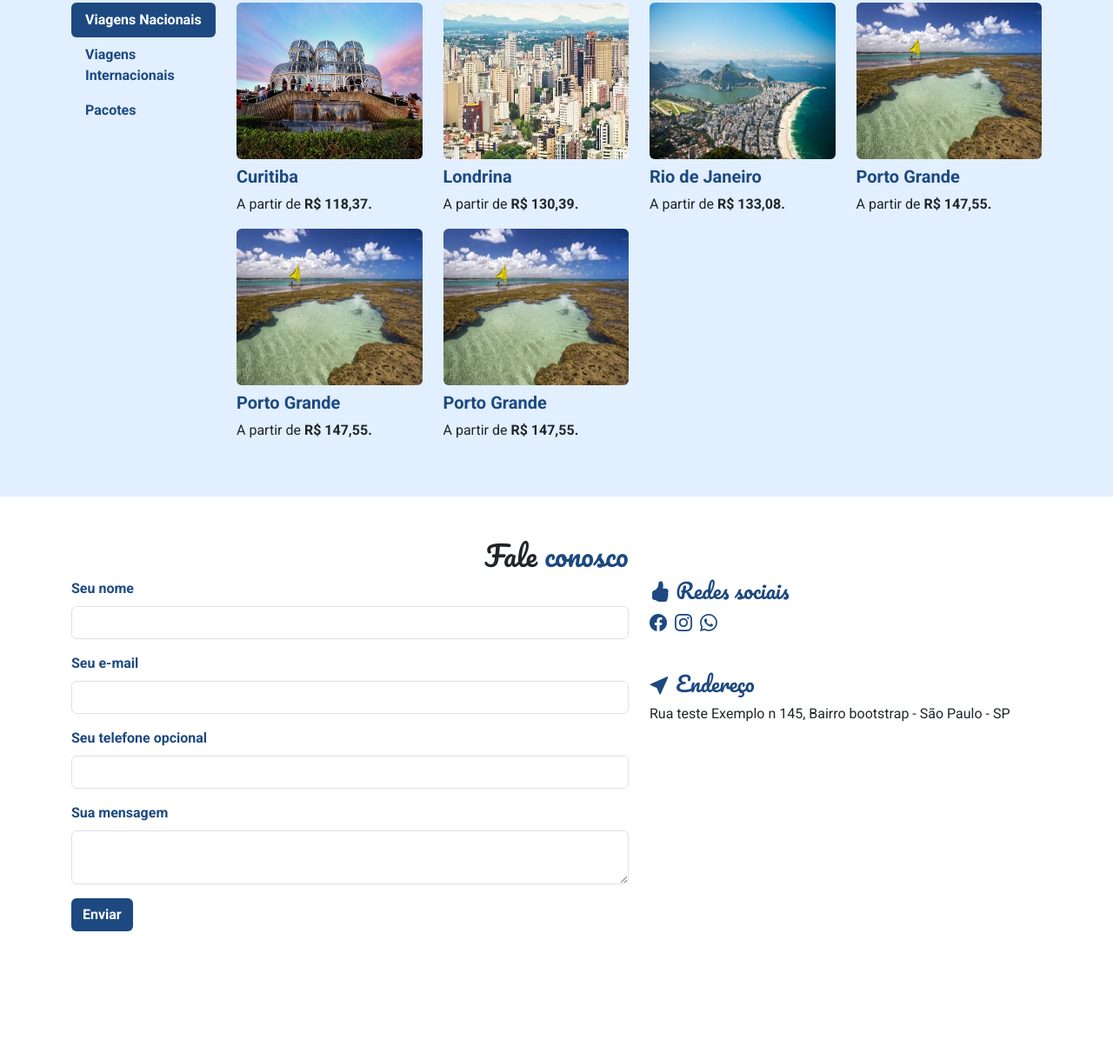
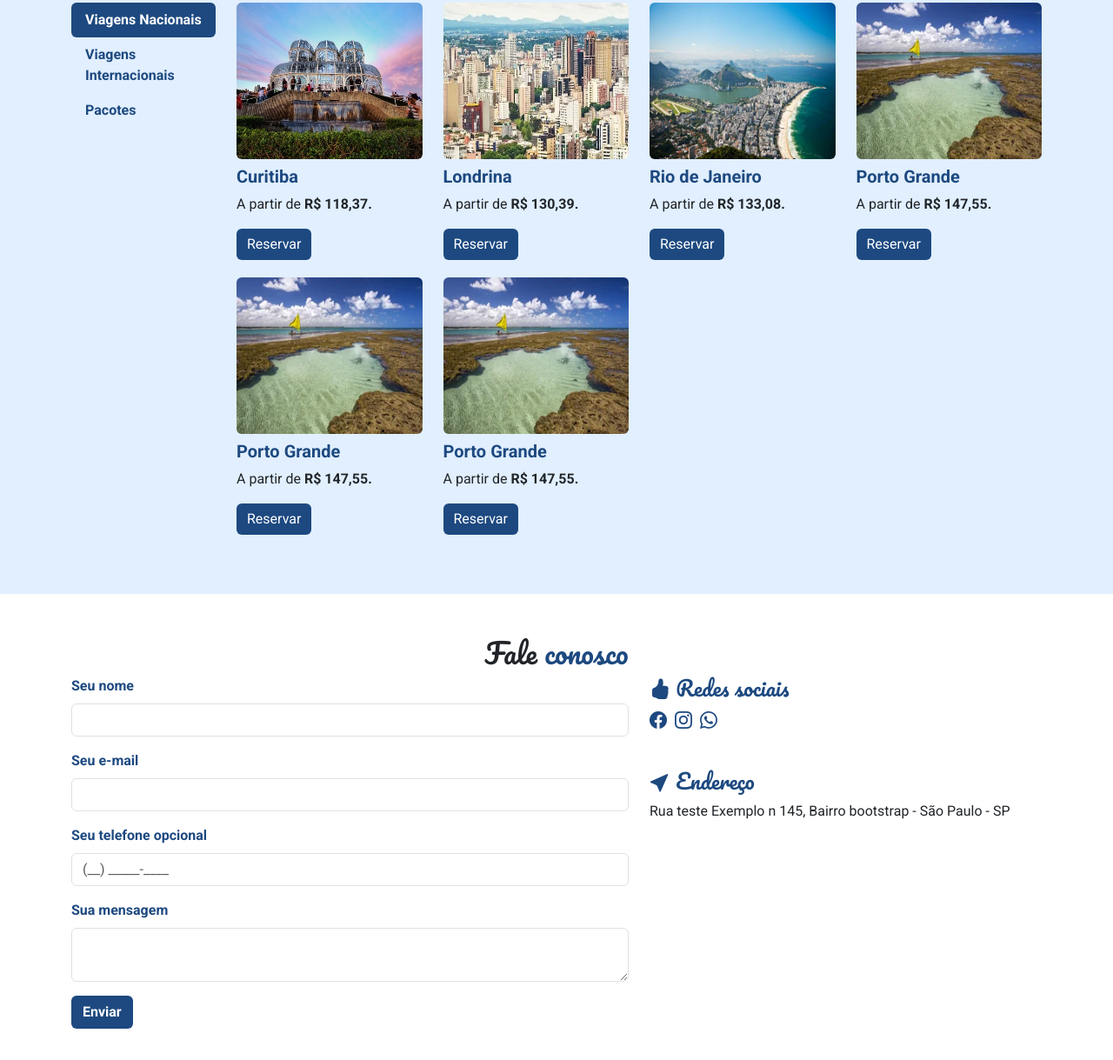
Before and after one commit to AllanVillari/novosAres, a plain HTML site: page index.html in a window 1280 px wide. Shown: the part 1465-2684 px from the top of the page at 87% size. Before the commit the page ends 2632 px from the top, so only its background shows below. Drawn offline with nearby package versions, Linux system fonts and the light colour scheme.

Commit message:
adicional buttons

```diff
--- a/index.html
+++ b/index.html
@@ -174,36 +174,42 @@
                                             alt="Curitiba">
                                         <h5 class="mt-2 fw-bold text-colored">Curitiba</h5>
                                         <p>A partir de <span class="fw-bold">R$ 118,37.</span></p>
+                                        <button type="button" class="btn btn-primary btn-block">Reservar</button>
                                     </div>
                                     <div class="col-md-3">
                                         <img class="d-block w-100 rounded " src="./imagens/ofertas/londrina.jpg"
                                             alt="Londrina">
                                         <h5 class="mt-2 fw-bold text-colored">Londrina</h5>
                                         <p>A partir de <span class="fw-bold">R$ 130,39.</span> </p>
+                                        <button type="button" class="btn btn-primary">Reservar</button>
                                     </div>
                                     <div class="col-md-3">
                                         <img class="d-block w-100 rounded" src="./imagens/ofertas/rio.jpg"
                                             alt="Rio de Janeiro">
                                         <h5 class="mt-2 fw-bold text-colored">Rio de Janeiro</h5>
                                         <p>A partir de <span class="fw-bold">R$ 133,08.</span></p>
+                                        <button type="button" class="btn btn-primary">Reservar</button>
                                     </div>
                                     <div class="col-md-3">
                                         <img class="d-block w-100 rounded" src="./imagens/ofertas/portoG.webp"
                                             alt="Suco de laranja">
                                         <h5 class="mt-2 fw-bold text-colored">Porto Grande</h5>
                                         <p>A partir de <span class="fw-bold">R$ 147,55.</span></p>
+                                        <button type="button" class="btn btn-primary">Reservar</button>
                                     </div>
                                     <div class="col-md-3">
                                         <img class="d-block w-100 rounded" src="./imagens/ofertas/portoG.webp"
                                             alt="Suco de laranja">
                                         <h5 class="mt-2 fw-bold text-colored">Porto Grande</h5>
                                         <p>A partir de <span class="fw-bold">R$ 147,55.</span></p>
+                                        <button type="button" class="btn btn-primary">Reservar</button>
                                     </div>
                                     <div class="col-md-3">
                                         <img class="d-block w-100 rounded" src="./imagens/ofertas/portoG.webp"
                                             alt="Suco de laranja">
                                         <h5 class="mt-2 fw-bold text-colored">Porto Grande</h5>
                                         <p>A partir de <span class="fw-bold">R$ 147,55.</span></p>
+                                        <button type="button" class="btn btn-primary">Reservar</button>
                                     </div>
                                 </div>
                             </div>
@@ -214,24 +220,27 @@
                                             alt="Londres">
                                         <h5 class="mt-2 fw-bold text-colored">Londres</h5>
                                         <p>A partir de <span class="fw-bold">R$ 1879,39.</span></p>
+                                        <button type="button" class="btn btn-primary">Reservar</button>
                                     </div>
                                     <div class="col-md-3">
                                         <img class="d-block w-100 rounded" src="./imagens/ofertas/santiago.webp"
                                             alt="Santiago">
                                         <h5 class="mt-2 fw-bold text-colored">Santiago</h5>
                                         <p>A partir de <span class="fw-bold">R$ 1643,17</span></p>
+                                        <button type="button" class="btn btn-primary">Reservar</button>
                                     </div>
                                     <div class="col-md-3">
                                         <img class="d-block w-100 rounded" src="./imagens/ofertas/buenos.webp"
                                             alt="Buenos Aires">
                                         <h5 class="mt-2 fw-bold text-colored">Buenos Aires</h5>
                                         <p>A partir de <span class="fw-bold">R$ 1291,65</span></p>
+                                        <button type="button" class="btn btn-primary">Reservar</button>
                                     </div>
                                 </div>
                             </div>
                             <div class="tab-pane" id="pacotes">
                                 <div class="row">
-                                    <div class="col-md-3">
+                                    <div class="col-md-3 ">
                                         <img class="d-block w-100 rounded" src="./imagens/ofertas/orlando.jpg"
                                             alt="Orlando">
                                         <h5 class="mt-2 fw-bold text-colored">Orlando</h5>
@@ -239,6 +248,7 @@
                                         </p>
                                         <p> Preço final por pessoa <span class="fw-bold">R$ 5.205.</span>
                                         </p>
+                                        <button type="button" class="btn btn-primary">Reservar</button>
                                     </div>
                                     <div class="col-md-3">
                                         <img class="d-block w-100 rounded" src="./imagens/ofertas/miami.jpg"
@@ -249,6 +259,7 @@
                                         <p>
                                             Preço final por pessoa <span class="fw-bold">R$7.242</span>
                                         </p>
+                                        <button type="button" class="btn btn-primary">Reservar</button>
                                     </div>
                                     <div class="col-md-3">
                                         <img class="d-block w-100 rounded" src="./imagens/ofertas/caribe.png"
@@ -259,6 +270,7 @@
                                         <p>
                                             Preço final por pessoa <span class="fw-bold">R$ 9.526</span>
                                         </p>
+                                        <button type="button" class="btn btn-primary">Reservar</button>
                                     </div>
                                 </div>
                             </div>
--- a/js/main.js
+++ b/js/main.js
@@ -1,25 +1,25 @@
-// $(`#telefone`).mask(`(00) 00000-0000`, {
-//     placeholder: `(__) _____-____`
-// });
+$(`#telefone`).mask(`(00) 00000-0000`, {
+    placeholder: `(__) _____-____`
+});
 
-// $(`form`).validate({
-//     rules: {
-//         nome: { required: true },
-//         email: { required: true },
-//         mensagem: { required: true },
-//     },
-//     messages: {
-//         nome: `Por favor, insira o seu nome`,
-//         email: `Insira um e-mail válido`,
-//         mensagem: `Insira sua mensagem`
+$(`form`).validate({
+    rules: {
+        nome: { required: true },
+        email: { required: true },
+        mensagem: { required: true },
+    },
+    messages: {
+        nome: `Por favor, insira o seu nome`,
+        email: `Insira um e-mail válido`,
+        mensagem: `Insira sua mensagem`
 
-//     },
-//     submitHandler: function (form) {
-//         console.log(form)
-//     },
-//     invalidHandler: function (evento, validador) {
-//         let camposIncorretos = validador.numberOfInvalids();
-//         console.log(camposIncorretos)
-//     }
+    },
+    submitHandler: function (form) {
+        console.log(form)
+    },
+    invalidHandler: function (evento, validador) {
+        let camposIncorretos = validador.numberOfInvalids();
+        console.log(camposIncorretos)
+    }
 
-// })
+})
--- a/main.css
+++ b/main.css
@@ -62,10 +62,16 @@ header h1 img {
     object-fit: cover;
 }
 
-#accordionExample button {
+#accordionExample button,
+.tab-pane button {
     font-weight: 500;
     background-color: #1d4980;
     color: #fff;
+    border: 0;
+}
+
+.tab-pane .row .col-md-3 {
+    margin-bottom: 20px;
 }
 
 .text-colored {
```
